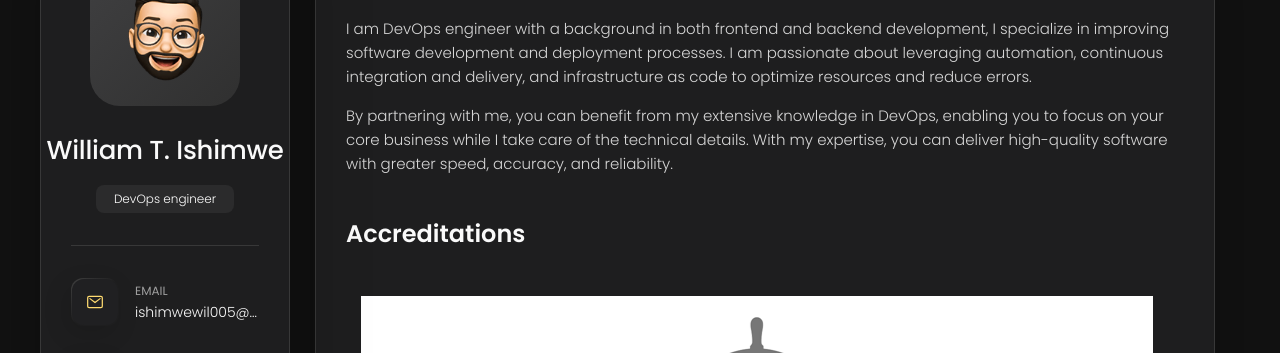
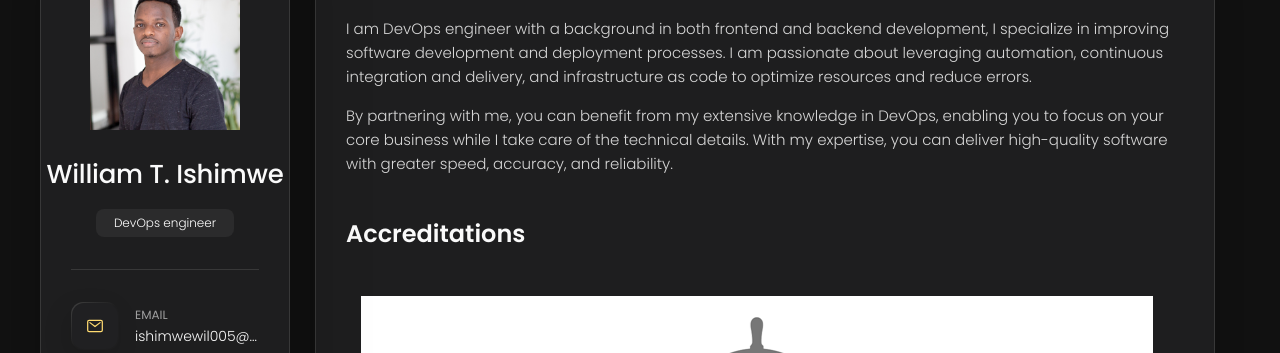
Before and after one commit to william-ishimwe/william-ishimwe.github.io, a plain HTML site: page index.html in a window 1280 px wide. Shown: the part 162-515 px from the top of the page. Drawn offline with nearby package versions, Linux system fonts and the light colour scheme.

Commit message:
add profile photo

```diff
--- a/index.html
+++ b/index.html
@@ -42,7 +42,7 @@
       <div class="sidebar-info">
 
         <figure class="avatar-box">
-          <img src="./assets/images/my-avatar.png" alt=">William T. Ishimwe" width="80">
+          <img src="./assets/images/william-01.png" alt=">William T. Ishimwe" width="80">
         </figure>
 
         <div class="info-content">
```
Also changed, not shown: assets/images/william-01.png (added).
